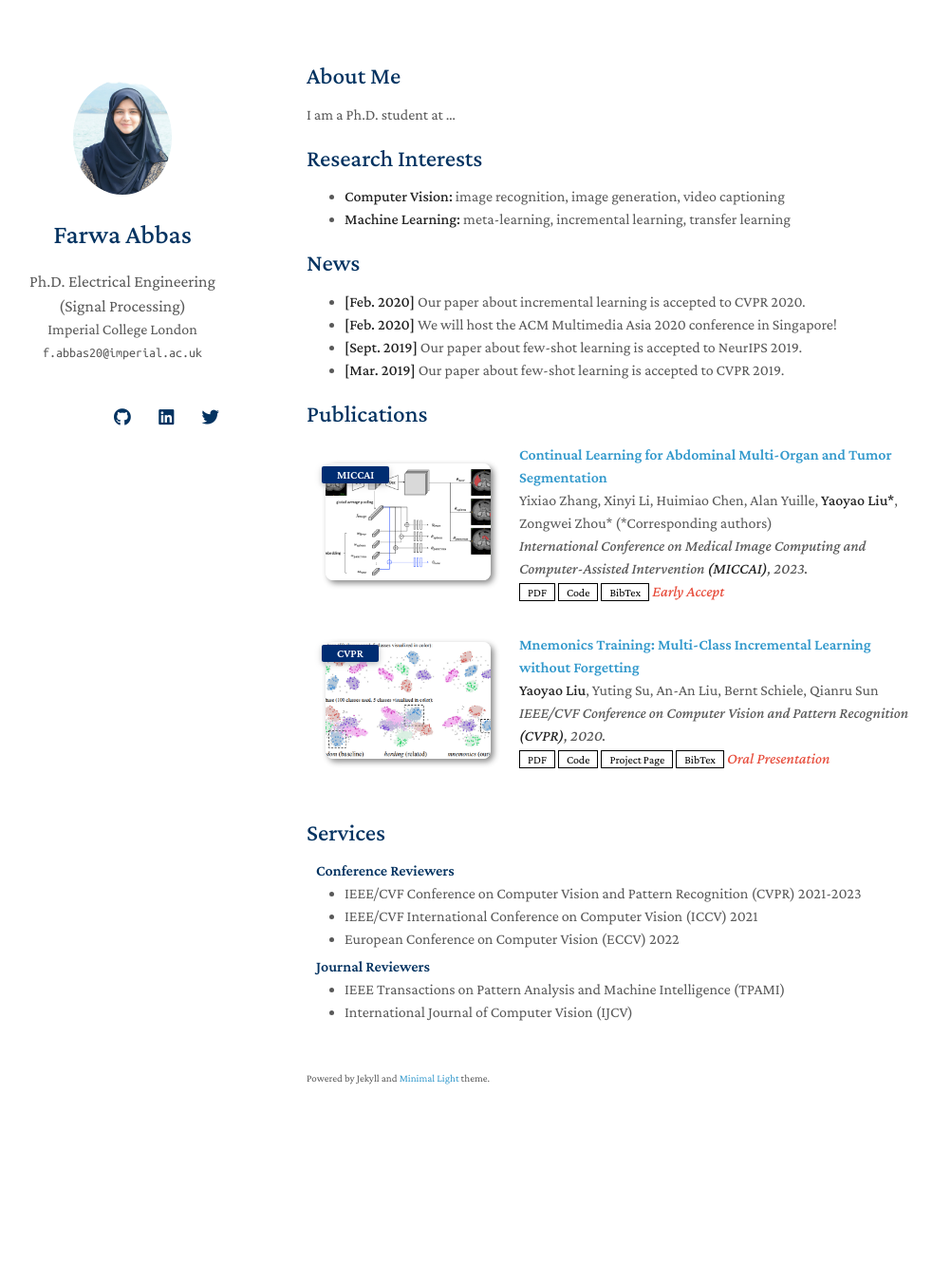
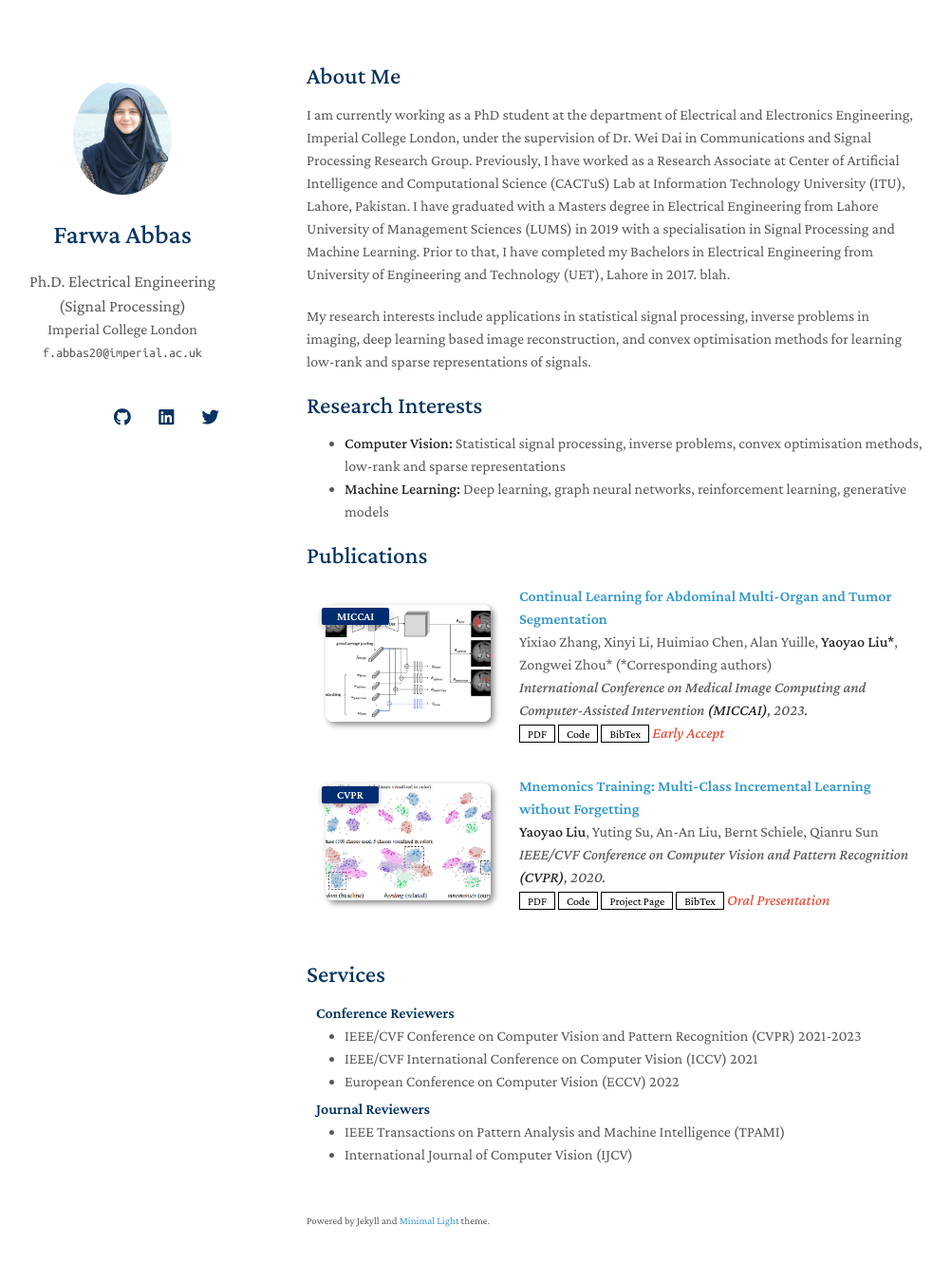
Before and after one commit to Farwa-Abbas/Farwa-Abbas.github.io, a Jekyll site: the page built from index.md, in a window 1280 px wide and 1366 px high. Shown: the top 1331 px of the window at 95% size, without its empty margins (147-1149 px from the left). Built offline with Jekyll 4.4.1, drawn with Linux system fonts in a browser that asks for light colours; nearby versions of some CDN libraries; a style sheet for code colours, icons or effects is not loaded; our own code applies the rules of GitHub Pages for plain Markdown files.

Commit message:
Update index.md

```diff
--- a/index.md
+++ b/index.md
@@ -4,20 +4,23 @@ layout: homepage
 
 ## About Me
 
-I am a Ph.D. student at ...
+I am currently working as a PhD student at the department of Electrical and Electronics Engineering, Imperial College London, under the supervision of Dr. Wei Dai in Communications and Signal Processing Research Group. Previously, I have worked as a Research Associate at Center of Artificial Intelligence and Computational Science (CACTuS) Lab at Information Technology University (ITU), Lahore, Pakistan. I have graduated with a Masters degree in Electrical Engineering from Lahore University of Management Sciences (LUMS) in 2019 with a specialisation in Signal Processing and Machine Learning. Prior to that, I have completed my Bachelors in Electrical Engineering from University of Engineering and Technology (UET), Lahore in 2017. blah.
+
+My research interests include applications in statistical signal processing, inverse problems in imaging, deep learning based image reconstruction, and convex optimisation methods for learning low-rank and sparse representations of signals.
 
 ## Research Interests
 
-- **Computer Vision:** image recognition, image generation, video captioning
-- **Machine Learning:** meta-learning, incremental learning, transfer learning
+- **Computer Vision:** Statistical signal processing, inverse problems, convex optimisation methods, low-rank and sparse representations
+- **Machine Learning:** Deep learning, graph neural networks, reinforcement learning, generative models
 
+<!---
 ## News
 
 - **[Feb. 2020]** Our paper about incremental learning is accepted to CVPR 2020.
 - **[Feb. 2020]** We will host the ACM Multimedia Asia 2020 conference in Singapore!
 - **[Sept. 2019]** Our paper about few-shot learning is accepted to NeurIPS 2019.
 - **[Mar. 2019]** Our paper about few-shot learning is accepted to CVPR 2019.
-
+-->
 {% include_relative _includes/publications.md %}
 
 {% include_relative _includes/services.md %}
```
